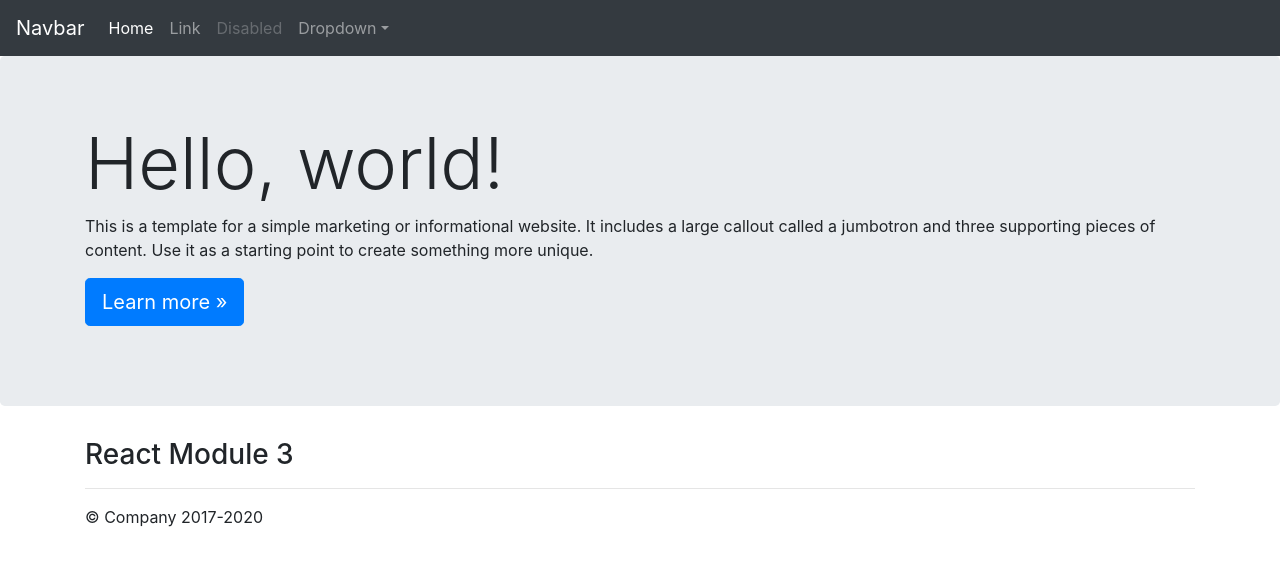
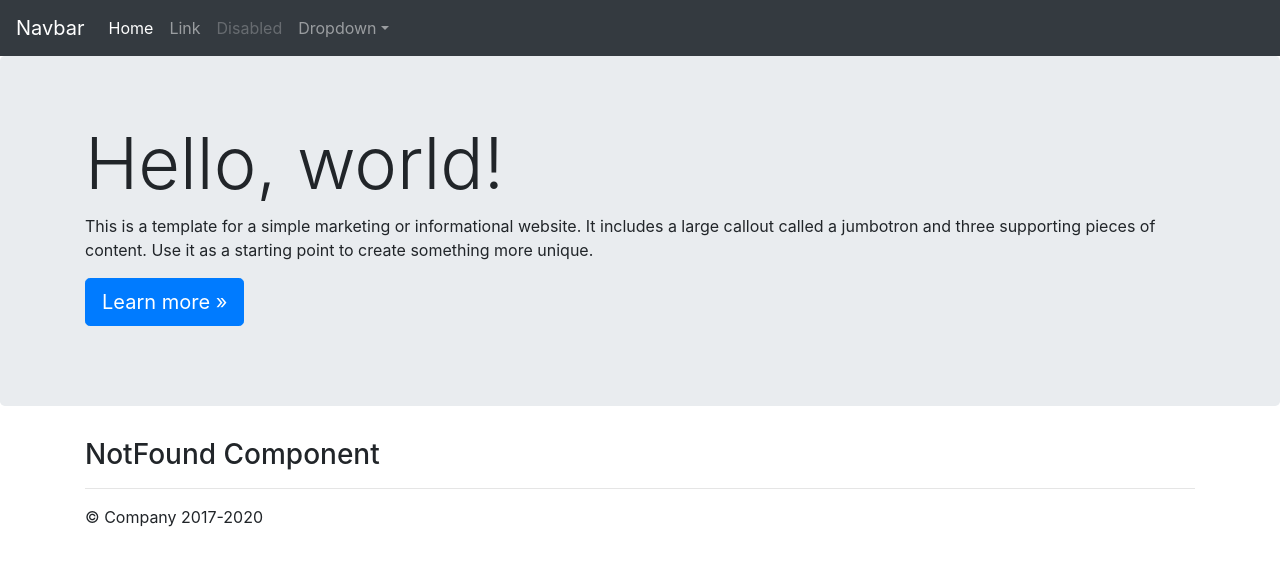
Before and after one commit to vivekanandpv/react-module3, a React (Create React App) app: page /contact/1/1 in a window 1280 px wide. Shown: the top 566 px of the page. Built offline with nearby package versions, Linux system fonts and the light colour scheme.

Commit message:
implemented basic routing

```diff
--- a/package.json
+++ b/package.json
@@ -9,6 +9,7 @@
     "bootstrap": "^4.5.3",
     "react": "^16.14.0",
     "react-dom": "^16.14.0",
+    "react-router-dom": "^5.2.0",
     "react-scripts": "3.4.3"
   },
   "scripts": {
--- /dev/null
+++ b/src/components/About.js
@@ -0,0 +1,11 @@
+import React from 'react';
+
+const About = (props) => {
+  return (
+    <React.Fragment>
+      <h3>About Component</h3>
+    </React.Fragment>
+  );
+};
+
+export default About;
--- /dev/null
+++ b/src/components/Contact.js
@@ -0,0 +1,11 @@
+import React from 'react';
+
+const Contact = (props) => {
+  return (
+    <React.Fragment>
+      <h3>Contact Component</h3>
+    </React.Fragment>
+  );
+};
+
+export default Contact;
--- /dev/null
+++ b/src/components/Home.js
@@ -0,0 +1,11 @@
+import React from 'react';
+
+const Home = (props) => {
+  return (
+    <React.Fragment>
+      <h3>Home Component</h3>
+    </React.Fragment>
+  );
+};
+
+export default Home;
--- /dev/null
+++ b/src/components/NotFound.js
@@ -0,0 +1,11 @@
+import React from 'react';
+
+const NotFound = (props) => {
+  return (
+    <React.Fragment>
+      <h3>NotFound Component</h3>
+    </React.Fragment>
+  );
+};
+
+export default NotFound;
--- a/src/index.js
+++ b/src/index.js
@@ -3,10 +3,13 @@ import ReactDOM from 'react-dom';
 import App from './App';
 import 'bootstrap/dist/css/bootstrap.min.css';
 import './Styles.css';
+import { BrowserRouter } from 'react-router-dom';
 
 ReactDOM.render(
   <React.StrictMode>
-    <App />
+    <BrowserRouter>
+      <App />
+    </BrowserRouter>
   </React.StrictMode>,
   document.getElementById('root')
 );
--- a/src/layout/AppLayout.js
+++ b/src/layout/AppLayout.js
@@ -1,4 +1,9 @@
 import React from 'react';
+import { Route, Switch } from 'react-router-dom';
+import About from '../components/About';
+import Contact from '../components/Contact';
+import Home from '../components/Home';
+import NotFound from '../components/NotFound';
 import Banner from './Banner';
 import Footer from './Footer';
 import MainContent from './MainContent';
@@ -9,7 +14,14 @@ const AppLayout = (props) => {
     <React.Fragment>
       <Navbar />
       <Banner />
-      <MainContent>{props.children}</MainContent>
+      <MainContent>
+        <Switch>
+          <Route exact path='/' component={Home} />
+          <Route exact path='/about' component={About} />
+          <Route exact path='/contact' component={Contact} />
+          <Route component={NotFound} />
+        </Switch>
+      </MainContent>
       <Footer />
     </React.Fragment>
   );
```
Also changed, not shown: 1 other file (tests, documents, lock files or other folders).
